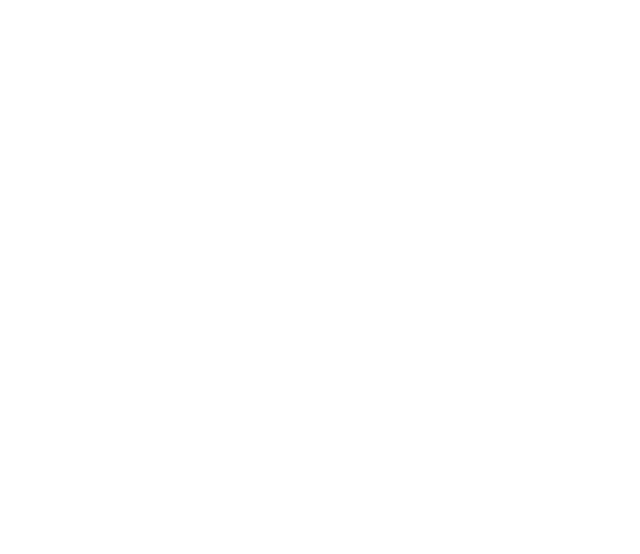
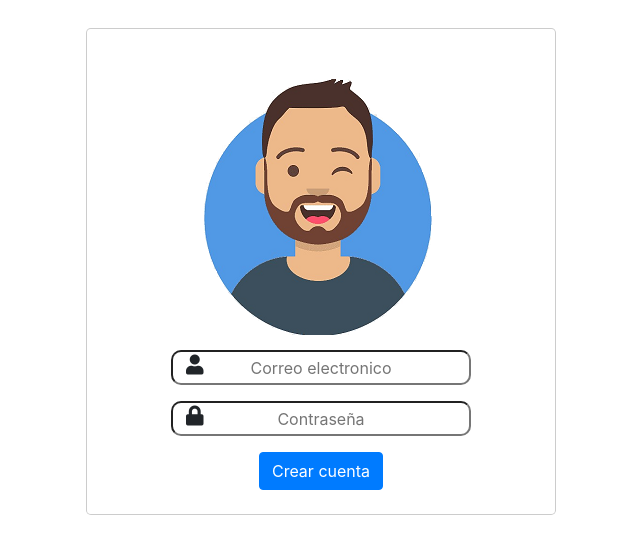
Before and after one commit to robe7249/proyecto, a plain HTML site: page register.html in a window 1280 px wide. Shown: the whole page, without its empty margins (319-959 px from the left). Drawn offline with nearby package versions, Linux system fonts and the light colour scheme.

Commit message:
primer cambio

```diff
--- a/register.html
+++ b/register.html
@@ -3,9 +3,37 @@
 <head>
     <meta charset="UTF-8">
     <meta name="viewport" content="width=device-width, initial-scale=1.0">
-    <title>Document</title>
+    <link rel="stylesheet" href="https://cdn.jsdelivr.net/npm/bootstrap@4.5.3/dist/css/bootstrap.min.css" integrity="sha384-TX8t27EcRE3e/ihU7zmQxVncDAy5uIKz4rEkgIXeMed4M0jlfIDPvg6uqKI2xXr2" crossorigin="anonymous">
+    <link rel="stylesheet" href="style.css">
+    <!-- Iconos tipo Solid de Fontawesome-->
+    <link rel="stylesheet" href="https://use.fontawesome.com/releases/v5.0.8/css/solid.css">
+    <script src="https://use.fontawesome.com/releases/v5.0.7/js/all.js"></script>
+    <title>Contactos</title>
 </head>
 <body>
+    <div class="modal-dialog text-center">
+      <div class="col-sm-12">
+          <div class="modal-content">
+           <div class="col-12 avatar" >
+               <img src="img/avatar.png" alt="">
+           </div>
+           <form class="col-12">
+               <div class="form-group correo">
+                   <input type="text" placeholder="Correo electronico">
+               </div>
+               <div class="form-group password">
+                <input type="password" placeholder="Contraseña">
+            </div>
+            <button type="submit" class="btn btn-primary mb-4" >Crear cuenta</button>
+           </form>
 
+           </div>
+          </div>
+      </div>
+    </div>
+
+
+    <script src="https://code.jquery.com/jquery-3.5.1.slim.min.js" integrity="sha384-DfXdz2htPH0lsSSs5nCTpuj/zy4C+OGpamoFVy38MVBnE+IbbVYUew+OrCXaRkfj" crossorigin="anonymous"></script>
+    <script src="https://cdn.jsdelivr.net/npm/bootstrap@4.5.3/dist/js/bootstrap.bundle.min.js" integrity="sha384-ho+j7jyWK8fNQe+A12Hb8AhRq26LrZ/JpcUGGOn+Y7RsweNrtN/tE3MoK7ZeZDyx" crossorigin="anonymous"></script>
 </body>
 </html>
--- a/style.css
+++ b/style.css
@@ -28,3 +28,47 @@
     font-size: 35px;
     text-align: center;
 }
+
+.avatar{
+    margin-top: 50px;
+    margin-bottom: 15px;
+
+}
+
+.correo >input{
+    width: 300px;
+    height: 35px;
+    text-align: center;
+    border-radius: 10px;
+}
+
+.password >input{
+    width: 300px;
+    height: 35px;
+    text-align: center;
+    border-radius: 10px;
+}
+
+.correo::before{
+    content: "\f007";
+    font-size: 25px;
+}
+
+.password::before{
+    content: "\f023";
+    font-size: 25px;
+}
+
+.correo::before{
+    font-family: "Font Awesome\ 5 Free";
+    position: absolute;
+    font-size: 20px;
+    padding-left: 15px;
+}
+
+.password::before{
+    font-family: "Font Awesome\ 5 Free";
+    position: absolute;
+    font-size: 20px;
+    padding-left: 15px;
+}
```
Also changed, not shown: img/avatar.png (added), img/user.png (added).
